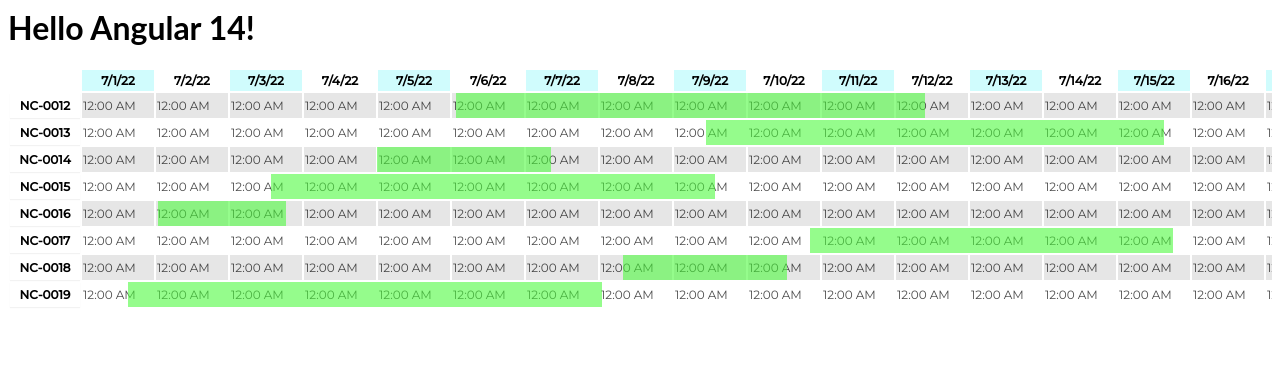
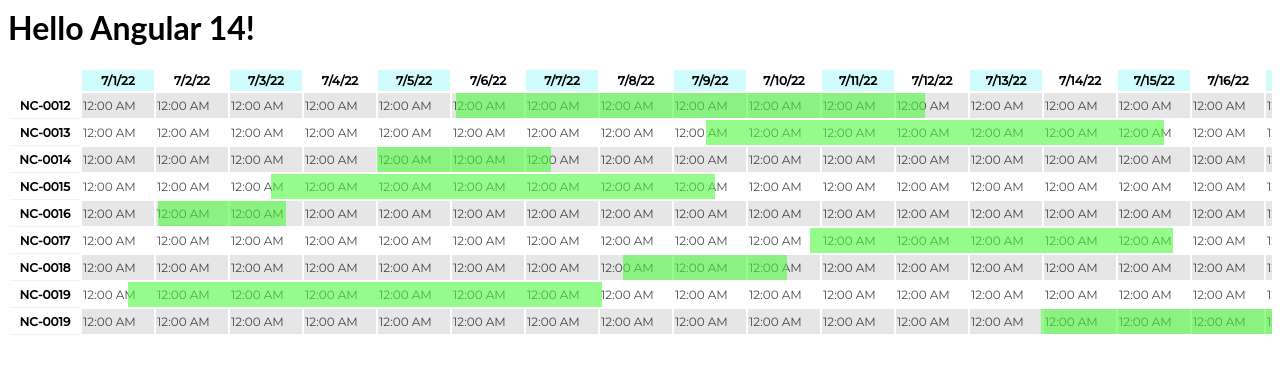
Before and after one commit to tuanvinhtl/angular-ivy-dynamic-date, an Angular app: page / in a window 1280 px wide. Shown: the top 374 px of the page. Built offline with nearby package versions, Linux system fonts and the light colour scheme.

Commit message:
2 files modified

```diff
--- a/src/app/app.component.ts
+++ b/src/app/app.component.ts
@@ -61,6 +61,11 @@
       start_time: '2022-07-10T17:00:00.000Z',
       end_tine: '2022-07-12T17:00:00.000Z',
     },
+    {
+      order_id: 'NC-0019',
+      start_time: '2022-07-10T17:00:00.000Z',
+      end_tine: '2022-07-12T17:00:00.000Z',
+    },
   ];
 
   constructor(private cdr: ChangeDetectorRef) {
--- a/src/app/overlay-slot.directive.ts
+++ b/src/app/overlay-slot.directive.ts
@@ -1,5 +1,6 @@
 import { DOCUMENT } from '@angular/common';
 import {
+  AfterViewInit,
   Directive,
   ElementRef,
   Inject,
@@ -11,7 +12,7 @@
 } from '@angular/core';
 
 @Directive({ selector: '[appRender]' })
-export class OverlaySlotDirective {
+export class OverlaySlotDirective implements AfterViewInit {
   @Input()
   set range(value) {
     // take a look caculate the translation x value
@@ -26,10 +27,15 @@
 
     child.style.cssText = cssText;
     this.renderer.appendChild(this.elementRef.nativeElement, child);
+
+    console.log(child.getBoundingClientRect());
   }
   constructor(
     private elementRef: ElementRef,
     private renderer: Renderer2,
     @Inject(DOCUMENT) private document: Document
   ) {}
+  ngAfterViewInit(): void {
+    console.log(this.elementRef.nativeElement.offsetWidth);
+  }
 }
```
